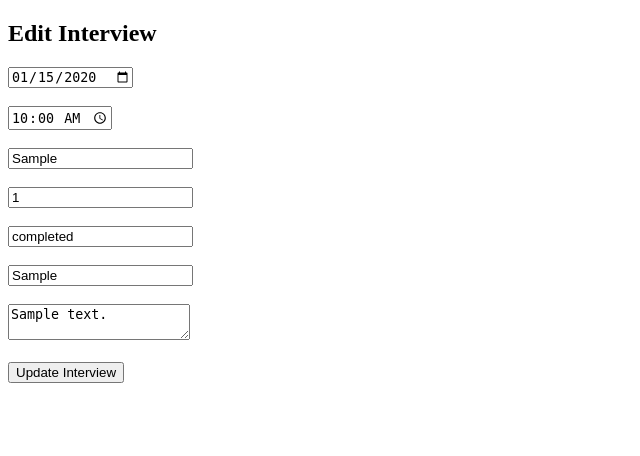
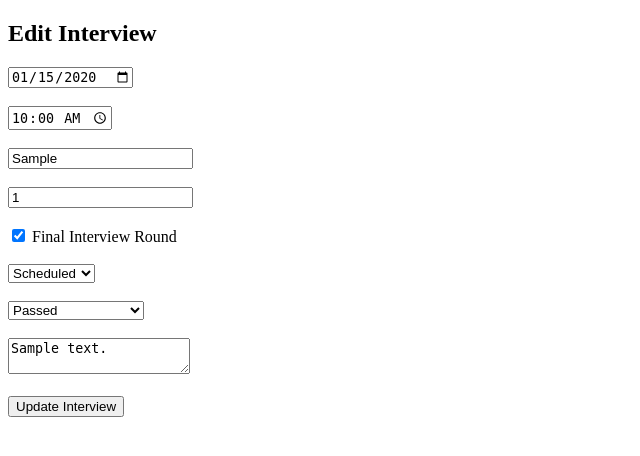
Before and after one commit to IndralekhaA/career-companion, a Flask app: page /edit-interview/1 in a window 1280 px wide. Shown: the top 456 px of the page, without its empty margins (0-640 px from the left). Run offline with Flask 3, Linux system fonts and the light colour scheme; the visitor is signed in with stand-in values (Sample User, id 1); tables that the repository leaves empty hold one stand-in row (values such as "Sample post").

Commit message:
Fixed is_final_round backend logic, set automated job_status changes with interview results.

```diff
--- a/app.py
+++ b/app.py
@@ -8,6 +8,8 @@ from datetime import datetime
 from utils.validation import is_valid_password
 from sqlalchemy import desc
 from flask_migrate import Migrate
+from utils.job_status import sync_job_status
+
 
 
 
@@ -219,7 +221,7 @@ def delete_job(job_id):
 @login_required
 def add_interview(job_id):
     job = Job.query.filter_by(id = job_id, user_id = session["user_id"]).first()
-
+    is_final = request.form.get("is_final_round") == "on"
     if not job:
         return "Unauthorized or Job not found", 403
 
@@ -236,11 +238,16 @@ def add_interview(job_id):
             round_number = request.form["round_number"],
             status = request.form["status"],
             result = request.form["result"],
+            is_final_round=is_final,
             notes = request.form.get("notes")
+
         )
 
         db.session.add(interview)
 
+        db.session.commit()
+
+        sync_job_status(job)
         db.session.commit()
 
         return redirect(url_for("home"))
@@ -250,6 +257,7 @@ def add_interview(job_id):
 def edit_interview(id):
 
     interview = Interview.query.get_or_404(id)
+    is_final = request.form.get("is_final_round") == "on"
 
     if request.method == "POST":
         # Date
@@ -279,8 +287,14 @@ def edit_interview(id):
         if inter_result:
             interview.result = inter_result
 
+        interview.is_final_round = is_final
+
         interview.notes = request.form.get("notes")
 
+
+        db.session.commit()
+
+        sync_job_status(interview.job)
         db.session.commit()
 
         return redirect(url_for("view_jobs"))
@@ -293,6 +307,9 @@ def delete_interview(id):
 
     try:
         db.session.delete(interview)
+        db.session.commit()
+
+        sync_job_status(interview.job)
         db.session.commit()
     except:
         flash("Unexpected Error!")
--- a/templates/add_interview.html
+++ b/templates/add_interview.html
@@ -21,6 +21,9 @@
         <br><br>
 
         <input type="number" name="round_number" placeholder="Round Number" required>
+        <br><br>
+        <input type="checkbox" name="is_final_round">
+        <label>This is the final interview round</label>
         <br><br>
 
         <select name="status">
--- a/templates/edit_interview.html
+++ b/templates/edit_interview.html
@@ -25,11 +25,29 @@
 
         <input type="number" name="round_number" value="{{interview.round_number }}" required>
         <br><br>
-
-        <input type="text" name="status" value="{{ interview.status }}"required>
+        <label>
+            <input type="checkbox" name="is_final_round"
+                {% if interview.is_final_round %}
+                    checked
+                {% endif %}
+            >
+            Final Interview Round
+        </label>
         <br><br>
 
-        <input type="text" name="result" value="{{ interview.result }}" required>
+        <select name="status" value="{{ interview.status}}" required>
+            <option>Scheduled</option>
+            <option>Completed</option>
+            <option>Cancelled</option>
+        </select>
+        <br><br>
+
+        <select name="result" value="{{ interview.result}}" required>
+            <option>Passed</option>
+            <option>Rejected</option>
+            <option>Awaiting Response</option>
+
+        </select>
         <br><br>
 
         <textarea name="notes">{{ interview.notes }} </textarea>
--- a/templates/view_jobs.html
+++ b/templates/view_jobs.html
@@ -32,7 +32,7 @@
             </td>
 
             <td>
-                <form method="POST" action="/update-job/{{job.id}}">
+                <form method="POST" action="/update-job/{{job.id}}" placeholder="{{ job.status }}">
                     <select name="status">
                         <option value="Applied">Applied</option>
                         <option value="Interview">Interview</option>
```
Also changed, not shown: utils/job_status.py (added, +34 -0 lines).
